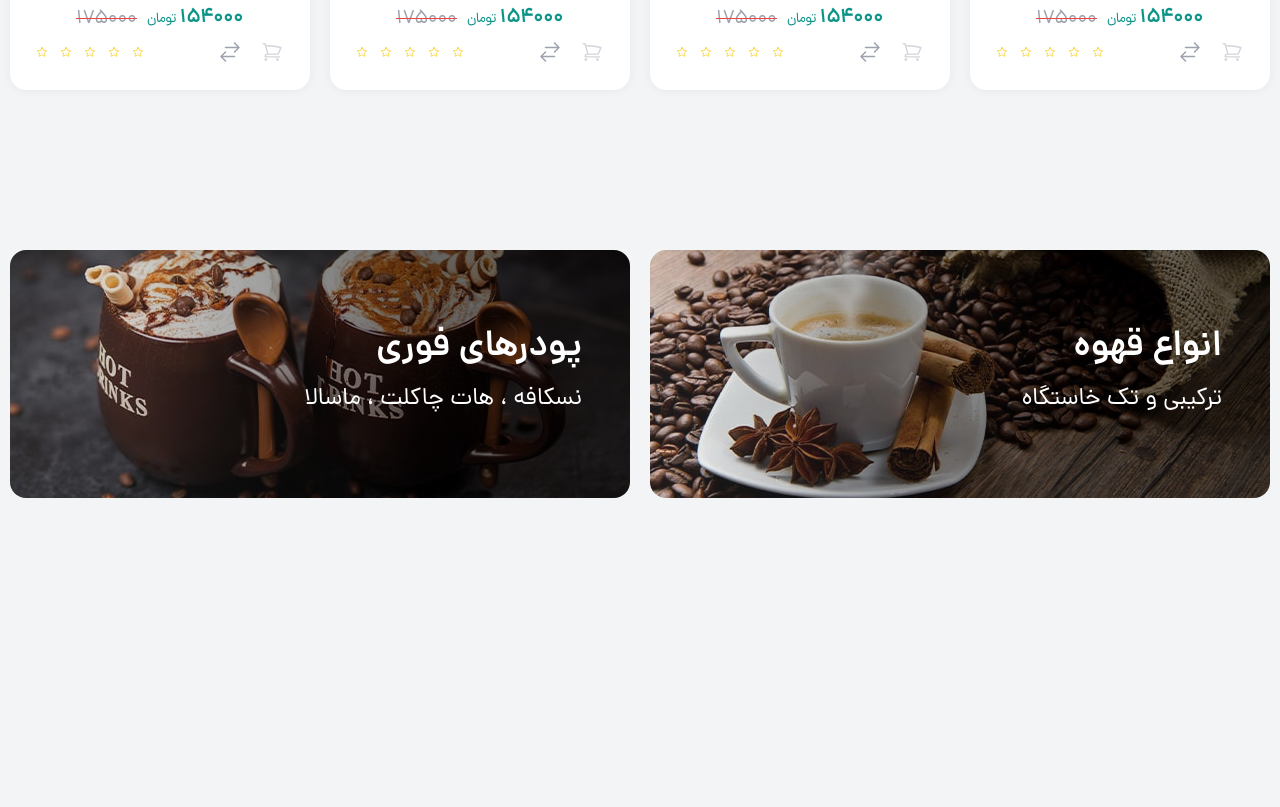
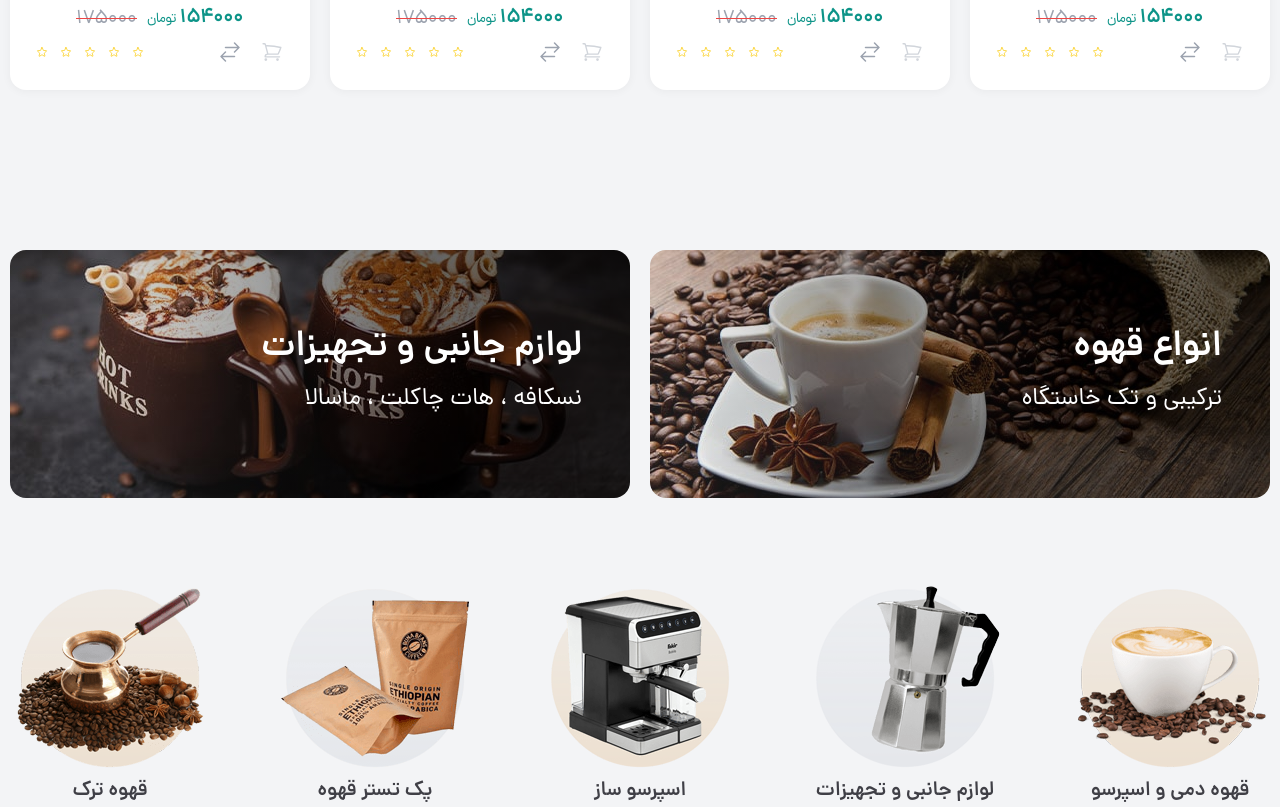
Before and after one commit to alirezatalebizadeh/cofee-shop, a website: page public/index.html in a window 1280 px wide. Shown: the part 1962-2769 px from the top of the page. Before the commit the page ends 2540 px from the top, so only its background shows below. Drawn offline with Linux system fonts and the light colour scheme.

Commit message:
create product's category

```diff
--- a/public/index.html
+++ b/public/index.html
@@ -1746,13 +1746,13 @@
         </div>
       </section>
 
-      <!--category-banner  -->
+      <!--!category-banner  -->
       <div class="category-banner">
-        <div class="container my-20">
+        <div class="container mt-8 mb-10 md:my-20">
           <div class="grid grid-cols-1 md:grid-cols-2 gap-5">
             <a
               href="#"
-              class="category-banner-item1 flex flex-col justify-center items-start rounded-2xl bg-zinc-700 h-[142px] md:h-[248px] pr-7 md:pr-12"
+              class="category-banner-item1 flex flex-col justify-center items-start rounded-2xl bg-zinc-700 h-[142px] sm:h-[200px] md:h-[248px] pr-7 md:pr-12"
             >
               <span
                 class="text-white font-DanaDemiBold text-2xl/[24px] md:text-4xl/[24px]"
@@ -1766,12 +1766,12 @@
             </a>
             <a
               href="#"
-              class="category-banner-item2 flex flex-col justify-center items-start rounded-2xl bg-zinc-700 h-[142px] md:h-[248px] pr-7 md:pr-12"
+              class="category-banner-item2 flex flex-col justify-center items-start rounded-2xl bg-zinc-700 h-[142px] sm:h-[200px] md:h-[248px] pr-7 md:pr-12"
             >
               <span
                 class="text-white font-DanaDemiBold text-2xl/[24px] md:text-4xl/[24px]"
               >
-                پودرهای فوری
+                لوازم جانبی و تجهیزات
               </span>
               <span
                 class="text-white font-Dana text-base md:text-2xl/[24px] mt-4 md:mt-7"
@@ -1781,9 +1781,93 @@
           </div>
         </div>
       </div>
+      <!-- !category-products -->
+      <div class="category-products">
+        <div class="container">
+          <div
+            class="flex items-center justify-center flex-wrap gap-y-[55px] gap-x-[29px] md:gap-[65px] text-center"
+          >
+            <!-- !category-product-items -->
+            <div class="w-25 h-25 md:w-50 md:h-50">
+              <a href="#">
+                <img
+                  loading="lazy"
+                  src="./images/categories/category1.png"
+                  alt="p1"
+                />
+              </a>
+              <span
+                class="text-zinc-700 md:mt-2.5 dark:text-white font-DanaDemiBold text-sm md:text-xl"
+              >
+                قهوه دمی و اسپرسو</span
+              >
+            </div>
+            <!-- !==== -->
+            <div class="w-25 h-25 md:w-50 md:h-50">
+              <a href="#">
+                <img
+                  loading="lazy"
+                  src="./images/categories/category2.png"
+                  alt="p1"
+                />
+              </a>
+              <span
+                class="text-zinc-700 md:mt-2.5 dark:text-white font-DanaDemiBold text-sm md:text-xl"
+              >
+                لوازم جانبی و تجهیزات</span
+              >
+            </div>
+            <!-- !==== -->
+            <div class="w-25 h-25 md:w-50 md:h-50">
+              <a href="#">
+                <img
+                  loading="lazy"
+                  src="./images/categories/category3.png"
+                  alt="p1"
+                />
+              </a>
+              <span
+                class="text-zinc-700 md:mt-2.5 dark:text-white font-DanaDemiBold text-sm md:text-xl"
+              >
+                اسپرسو ساز</span
+              >
+            </div>
+            <!-- !==== -->
+            <div class="w-25 h-25 md:w-50 md:h-50">
+              <a href="#">
+                <img
+                  loading="lazy"
+                  src="./images/categories/category4.png"
+                  alt="p1"
+                />
+              </a>
+              <span
+                class="text-zinc-700 md:mt-2.5 dark:text-white font-DanaDemiBold text-sm md:text-xl"
+                >پک تستر قهوه
+              </span>
+            </div>
+            <!-- !==== -->
+            <div class="w-25 h-25 md:w-50 md:h-50">
+              <a href="#">
+                <img
+                  loading="lazy"
+                  src="./images/categories/category5.png"
+                  alt="p1"
+                />
+              </a>
+              <span
+                class="text-zinc-700 md:mt-2.5 dark:text-white font-DanaDemiBold text-sm md:text-xl"
+              >
+                قهوه ترک
+              </span>
+            </div>
+            <!-- !==== -->
+          </div>
+        </div>
+      </div>
     </main>
 
-    <!-- overlay  -->
+    <!-- !overlay  -->
     <div class="overlay"></div>
     <script src="./scripts/app.js"></script>
   </body>
--- a/tailwind.config.js
+++ b/tailwind.config.js
@@ -30,8 +30,10 @@ module.exports = {
         tightest: "-.065em",
       },
       spacing: {
-        30: "7.5rem",
-        82: "20.5rem",
+        "25": "6.25rem",
+        "30": "7.5rem",
+        "50": "12.5rem",
+        "82": "20.5rem",
       },
       backgroundImage: {
         "home-desktop": "url('../images/headerBgDesktop.png')",
```
Also changed, not shown: public/styles/app.css.
